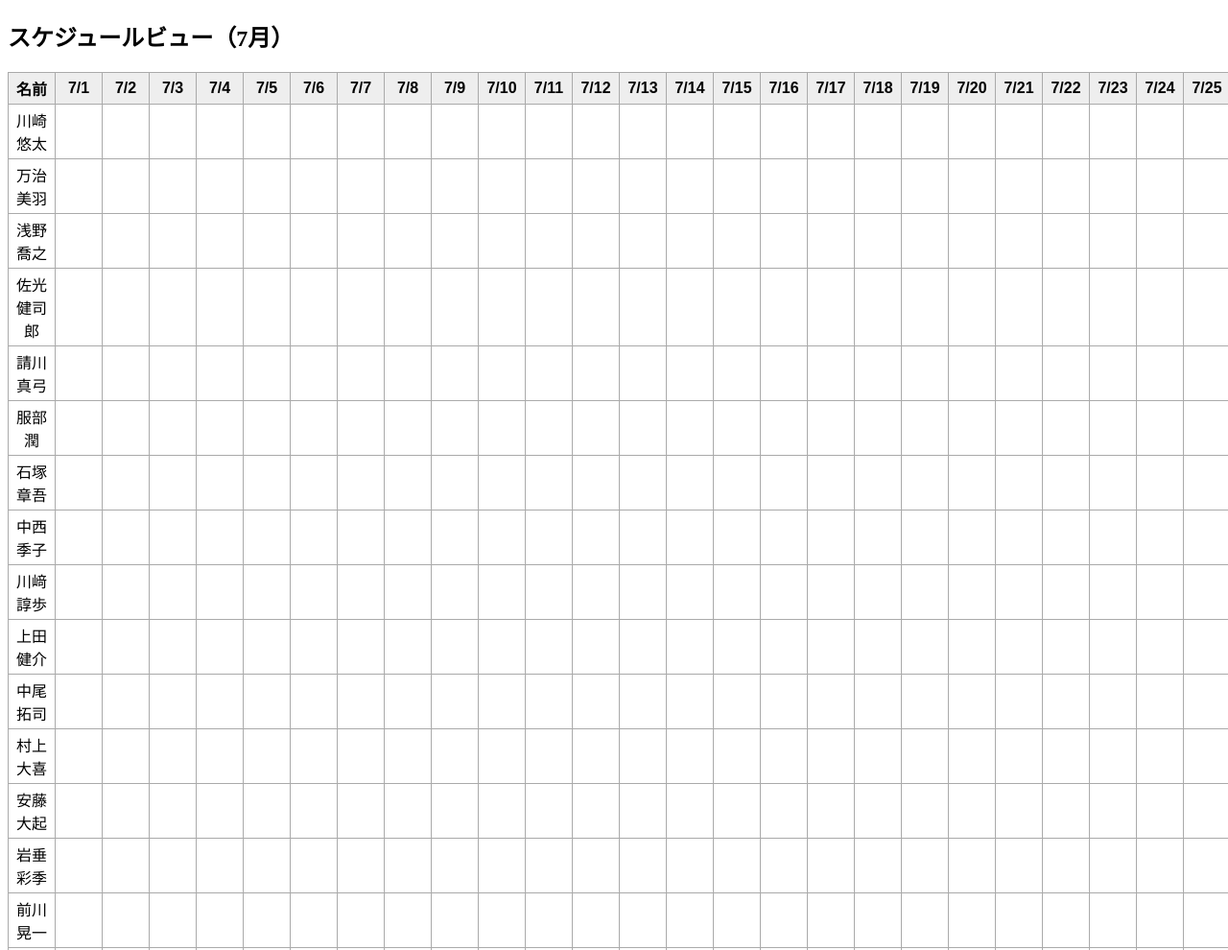
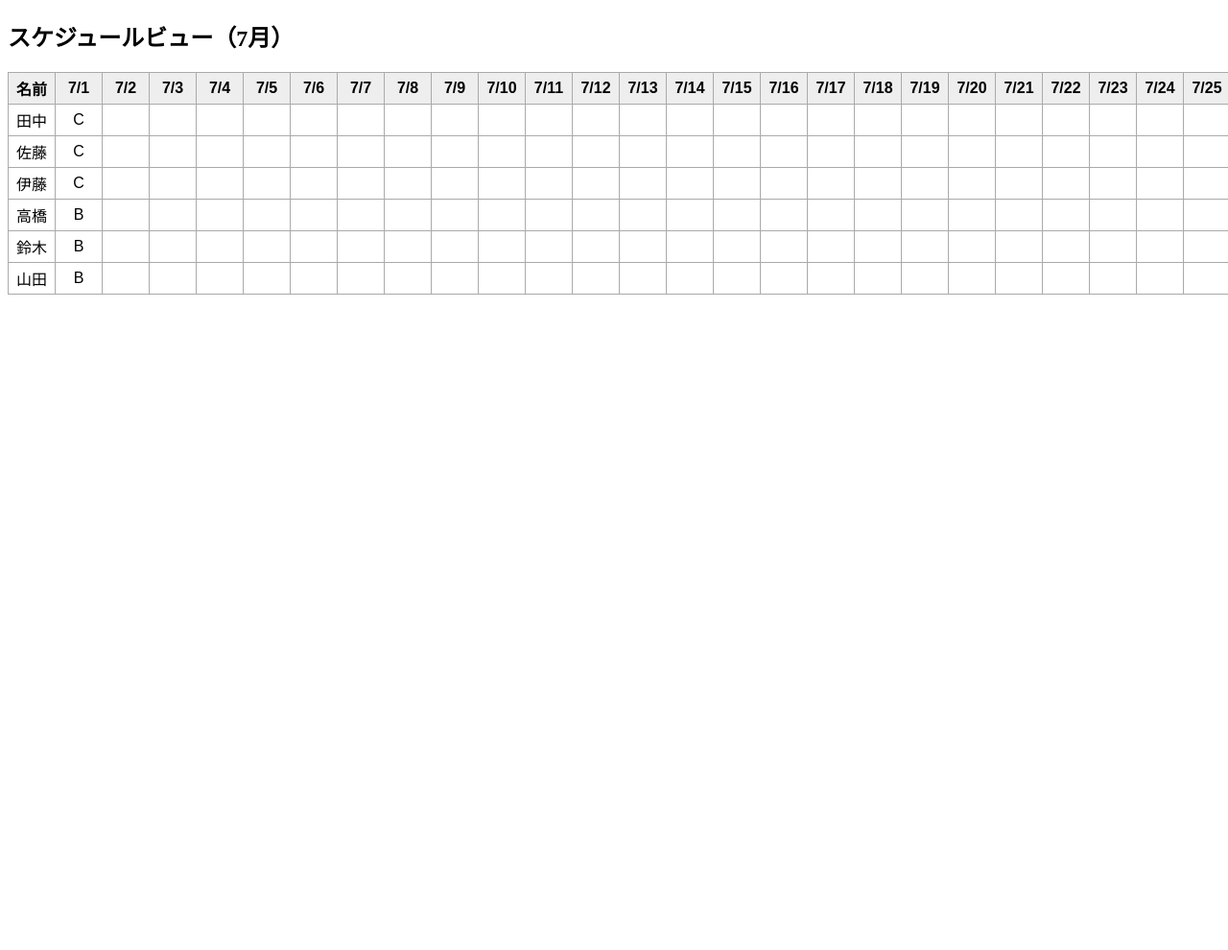
Before and after one commit to matsuaya/ztod.github.io, a plain HTML site: page index.html in a window 1280 px wide. Shown: the top 990 px of the page at 96% size. After the commit the page ends 800 px from the top, so only its background shows below. Drawn offline with nearby package versions, Linux system fonts and the light colour scheme.

Commit message:
Update index.html

```diff
--- a/index.html
+++ b/index.html
@@ -35,33 +35,22 @@ const days = Array.from({ length: 31 }, (_, i) => `7/${i + 1}`);
 // データ構造 { 名前: { "7/1": "A", "7/2": "", ..., "7/31": "" } }
 const personSchedule = {};
 
-fetch("シフトテスト - 1月,4月,7月,10月.csv")
+fetch("tes_ztod.csv")
   .then(response => response.text())
   .then(csvText => {
-    const parsed = Papa.parse(csvText.trim(), { header: true });
-    const data = parsed.data;
-    const headers = parsed.meta.fields;
-
-    // "スタッフ名"という名前の列をすべて取得
-    const staffKeys = headers.filter(h => h === "スタッフ名");
+    const data = Papa.parse(csvText.trim(), { header: true }).data;
 
     data.forEach(row => {
+      // "開催日"のキーを正確に探して、値をtrimして取得
       const 開催日Key = Object.keys(row).find(k => k.includes("開催日"));
       if (!開催日Key) return;
 
       const dateRaw = row[開催日Key];
       if (!dateRaw) return;
-      const date = dateRaw.trim();
+      const date = dateRaw.trim();  // トリムする！
 
-      const location = row["施策名"] ? row["施策名"].trim() : "";
-
-      const participants = [
-        row["ディレクター名"],
-        ...staffKeys.map((k, i) => {
-          // Papaparseでは同名の列が上書きされるため、スタッフ名が複数ある場合は index ベースで直接取得（回避不可なら列名変更要）
-          return row[`スタッフ名${i ? `_${i}` : ''}`] || row[k];
-        })
-      ];
+      const location = row["場所"] ? row["場所"].trim() : "";
+      const participants = [row["D"], row["ST1"], row["ST2"]];
 
       participants.forEach(name => {
         if (!name) return;
@@ -97,6 +86,7 @@ function renderTable() {
   });
   table.appendChild(tbody);
 }
+
 </script>
 </body>
 </html>
```
